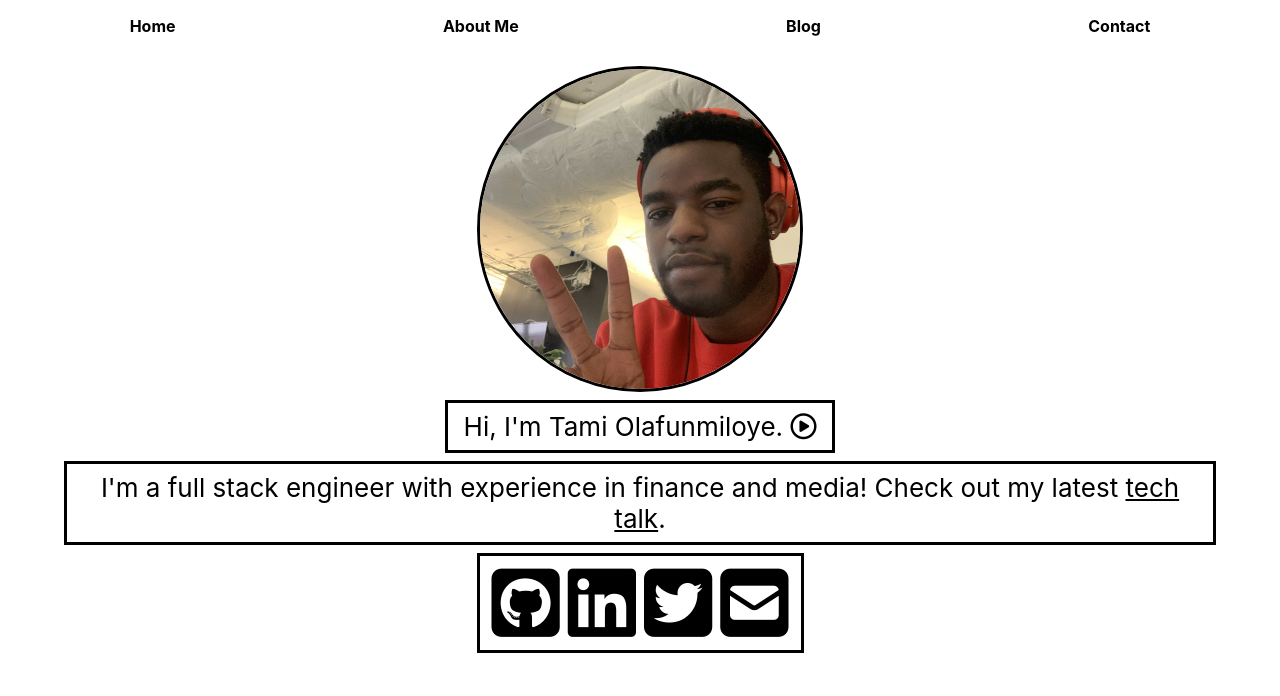
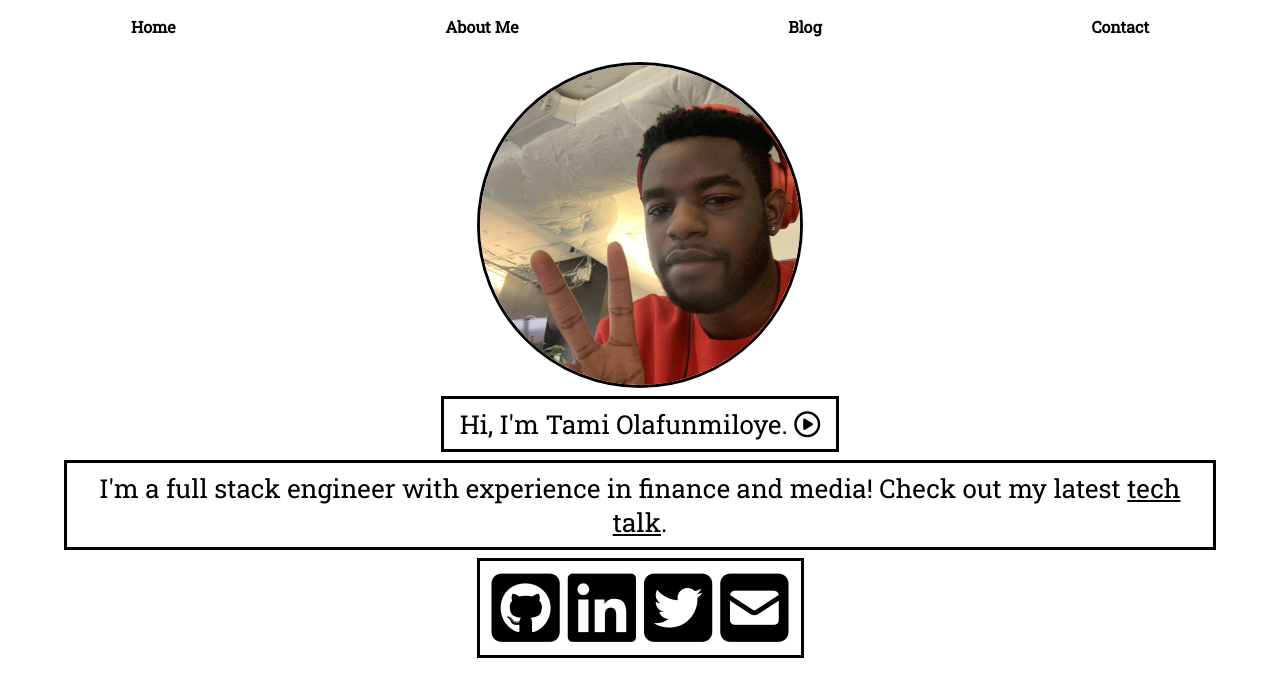
Before and after one commit to tamiolaf/tamiolaf, a React (Create React App) app: page / in a window 1280 px wide. Shown: the top 696 px of the page. Built offline with nearby package versions, Linux system fonts and the light colour scheme.

Commit message:
use new fonts (#58)

```diff
--- a/public/index.html
+++ b/public/index.html
@@ -2,6 +2,9 @@
 <html lang="en">
   <head>
     <meta charset="utf-8" />
+    <link rel="preconnect" href="https://fonts.googleapis.com">
+    <link rel="preconnect" href="https://fonts.gstatic.com" crossorigin>
+    <link href="https://fonts.googleapis.com/css2?family=Raleway:wght@400;500&family=Roboto+Slab&display=swap" rel="stylesheet">
     <link rel="icon" href="%PUBLIC_URL%/favicon.ico" />
     <meta name="viewport" content="width=device-width, initial-scale=1" />
     <meta name="theme-color" content="#000000" />
@@ -9,6 +12,7 @@
       name="description"
       content="Web site created using create-react-app"
     />
+
     <link rel="apple-touch-icon" href="%PUBLIC_URL%/logo192.png" />
     <!--
       manifest.json provides metadata used when your web app is installed on a
--- a/src/copy/about-me.json
+++ b/src/copy/about-me.json
@@ -1,8 +1,8 @@
 {
   "title": "About Me",
   "body": [
-    "I'm a frontend software engineer based in New York City. I graduated from the University of Maryland in 2019 with a bachelor's degree in Mechanical Engineering, but realized I liked software more than hardware. I've done a few internships in fintech and I'm currently working as a software engineer for Block, Inc. I'm on the International Loans team where I build websites to help small business owners around the world to apply for loans.",
-    "Before that, I was a full stack software engineer based in Washington, D.C. working for BuzzFeed, Inc. My time there was split between the AdTech team and the BuzzFeed News team. On the AdTech team, I built ad units for BuzzFeed.com and worked on an internal ad manager to give business managers more control over ad campaings. On the News team, I helped build products that enhanced the experience of our readers, and lighten the load for our reporters.",
+    "I'm a frontend software engineer based in New York City. I graduated from the University of Maryland in 2019 with a bachelor's degree in Mechanical Engineering, but realized I liked software more than hardware. I've done a few internships in fintech and I'm currently working as a software engineer for Block, Inc. I'm on the International Loans team where I build websites to help small business owners around the world apply for loans.",
+    "Before that, I was a full stack software engineer based in Washington, D.C. working for BuzzFeed, Inc. My time there was split between the AdTech team and the BuzzFeed News team. On the AdTech team, I built ad units for BuzzFeed.com and worked on an internal ad manager to give business managers more control over ad campaigns. On the News team, I helped build products that enhanced the experience of our readers, and lighten the load for our reporters.",
     "When I'm not learning about the newest frontend JavaScript framework, I love playing music and skateboarding. I spend a lot of time trying out new recipes I found on Tik Tok. I'm currently learning more about open-source and web accessibility."
   ]
 }
--- a/src/index.scss
+++ b/src/index.scss
@@ -1,6 +1,6 @@
 body {
   margin: 0;
-  font-family: -apple-system, BlinkMacSystemFont, 'Segoe UI', 'Roboto', 'Oxygen',
+  font-family: 'Roboto Slab', -apple-system, BlinkMacSystemFont, 'Segoe UI', 'Roboto', 'Oxygen',
     'Ubuntu', 'Cantarell', 'Fira Sans', 'Droid Sans', 'Helvetica Neue',
     sans-serif;
   -webkit-font-smoothing: antialiased;
@@ -11,3 +11,8 @@ code {
   font-family: source-code-pro, Menlo, Monaco, Consolas, 'Courier New',
     monospace;
 }
+
+h1 {
+  font-family: 'Raleway', sans-serif;
+  font-weight: 600;
+}
```
